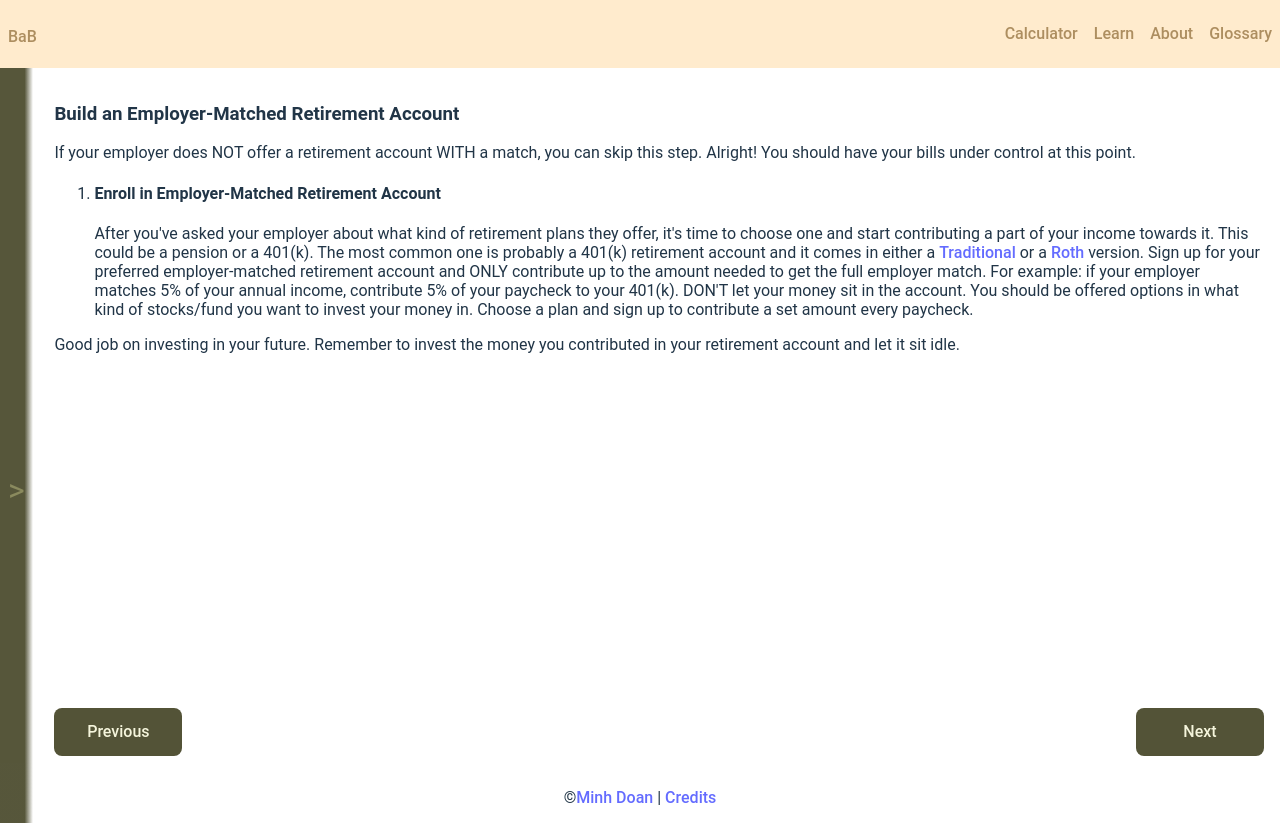
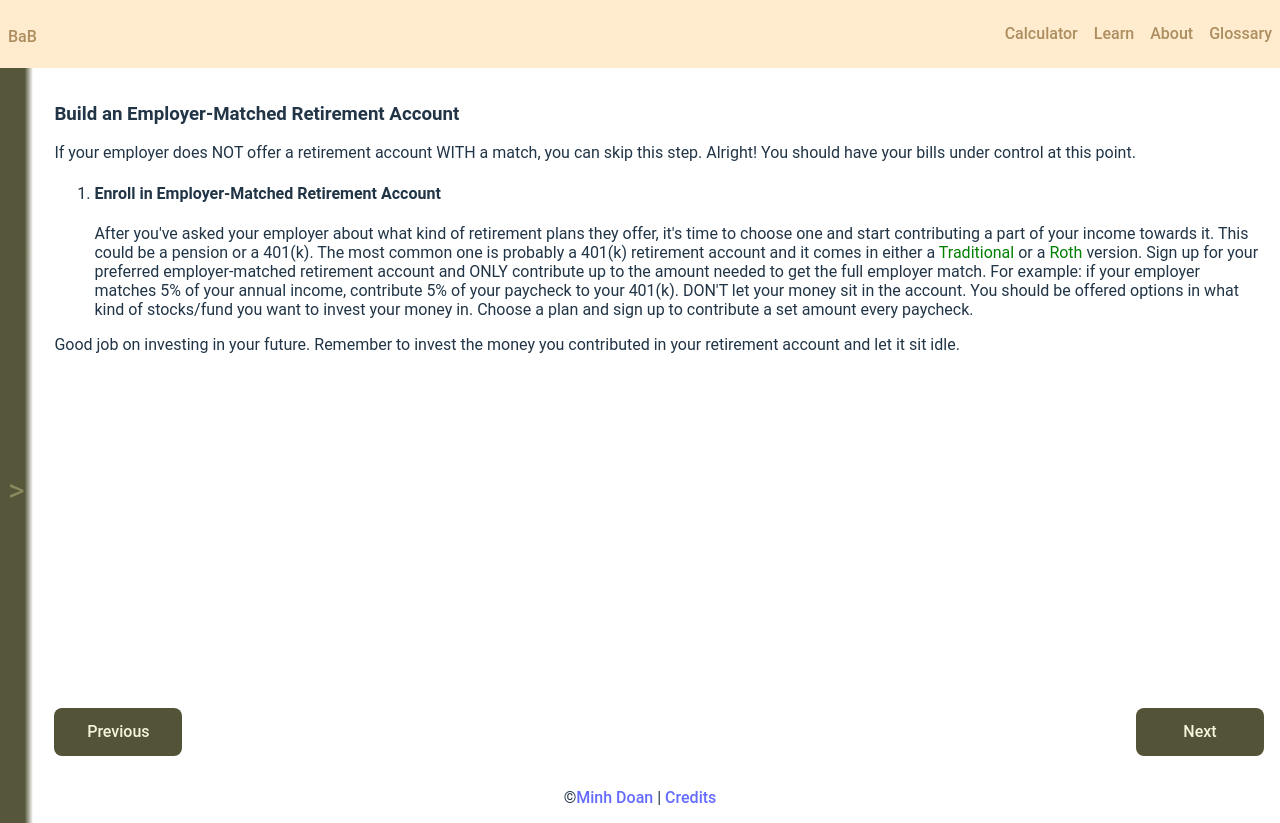
Before and after one commit to doanaminh/build-a-budget, a React (Vite) app in the folder client/: page /learn-employer-intro in a window 1280 px wide. Built offline with nearby package versions, Linux system fonts and the light colour scheme; a web font is replaced by a local one.

Commit message:
redefining terms on learn pages

```diff
--- a/client/src/components/Term.css
+++ b/client/src/components/Term.css
@@ -1,5 +1,6 @@
-a {
+.term {
     cursor: pointer;
+    color: green;
 }
 .termModal {
     width: 85%;
--- a/client/src/components/Term.tsx
+++ b/client/src/components/Term.tsx
@@ -31,12 +31,12 @@ const Term: React.FC<Props> = ({
 
     return (
         <>
-            <a
+            <span className="term"
                 onMouseEnter={() => setModalOpen(true)}
                 onMouseLeave={() => setModalOpen(false)}
             >
                 {term}
-            </a>
+            </span>
             {modalOpen &&
                 <section className="termModal">
                     <section className="termDefinition">
--- a/client/src/pages/learn/Learn-Budget.tsx
+++ b/client/src/pages/learn/Learn-Budget.tsx
@@ -1,6 +1,8 @@
 import Button from "../../components/Button";
 import { useNavigate } from "react-router-dom";
 import Sidebar from "../../components/Sidebar";
+import Term from "../../components/Term";
+import { Terms } from "../../components/Term";
 
 export default function () {
 
@@ -16,7 +18,12 @@ export default function () {
                     <section>
                         <article>
                             <h3>Build a budget!</h3>
-                            <p>The most important, and basic, thing you can do is create a monthly budget. Knowing where your money is coming in and going out is fundamental to being financially successful.</p>
+                            <p>The most important, and basic, thing you can do is create a monthly{' '}
+                            <Term
+                            term='budget'
+                            definition={Terms.budget}
+                            />
+                            . Knowing where your money is coming in and going out is fundamental to being financially successful.</p>
                         </article>
 
 
```
